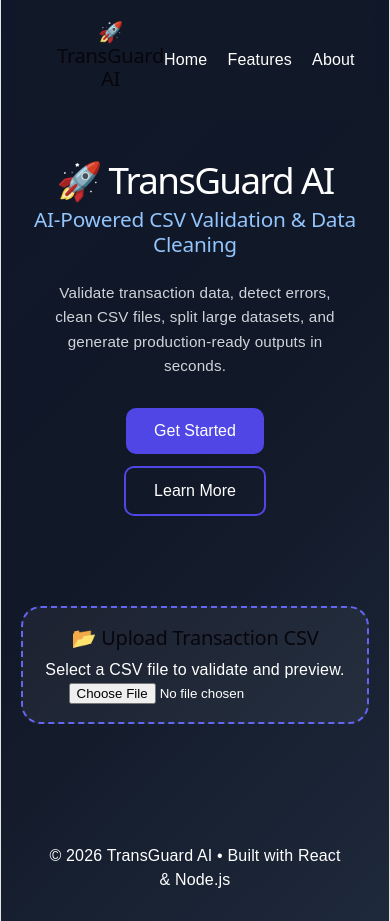
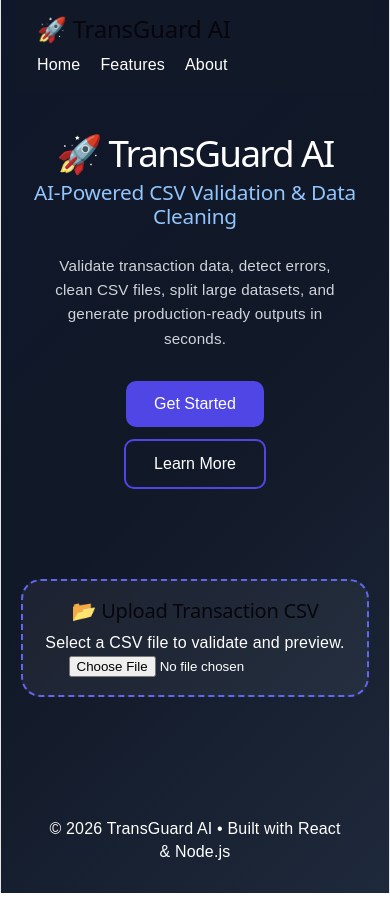
Before and after one commit to rk0133/TransGuard-AI, a React app in the folder frontend/: page / in a window 390 px wide. After the commit the page ends 893 px from the top, so only its background shows below. Built offline with nearby package versions, Linux system fonts and the light colour scheme; the HTML template or start-up script is replaced by a standard one.

Commit message:
Make navbar responsive for mobile

```diff
--- a/frontend/src/components/Navbar.jsx
+++ b/frontend/src/components/Navbar.jsx
@@ -5,31 +5,54 @@
         display: "flex",
         justifyContent: "space-between",
         alignItems: "center",
-        padding: "20px 40px",
+        flexWrap: "wrap",
+        padding: "15px 20px",
         background: "#111827",
         color: "white",
         position: "sticky",
         top: 0,
         zIndex: 1000,
+        gap: "10px",
       }}
     >
-      <h2>🚀 TransGuard AI</h2>
+      <h2
+        style={{
+          margin: 0,
+          fontSize: "1.5rem",
+          whiteSpace: "nowrap",
+        }}
+      >
+        🚀 TransGuard AI
+      </h2>
 
-      <div style={{ display: "flex", gap: "20px" }}>
-        <a href="#hero-section" style={{ color: "white", textDecoration: "none" }}>
+      <div
+        style={{
+          display: "flex",
+          gap: "20px",
+          flexWrap: "wrap",
+          justifyContent: "center",
+        }}
+      >
+        <a
+          href="#hero-section"
+          style={{ color: "white", textDecoration: "none" }}
+        >
           Home
         </a>
 
-        <a href="#features-section" style={{ color: "white", textDecoration: "none" }}>
+        <a
+          href="#features-section"
+          style={{ color: "white", textDecoration: "none" }}
+        >
           Features
         </a>
 
         <a
-  href="#about-section"
-  style={{ color: "white", textDecoration: "none" }}
->
-  About
-</a>
+          href="#about-section"
+          style={{ color: "white", textDecoration: "none" }}
+        >
+          About
+        </a>
       </div>
     </nav>
   );
```
